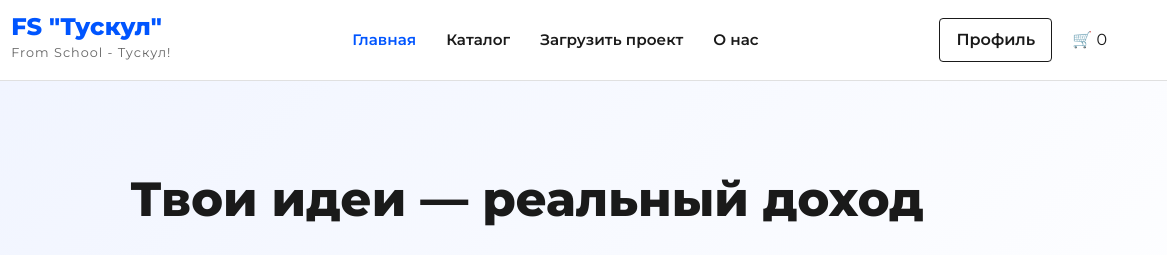
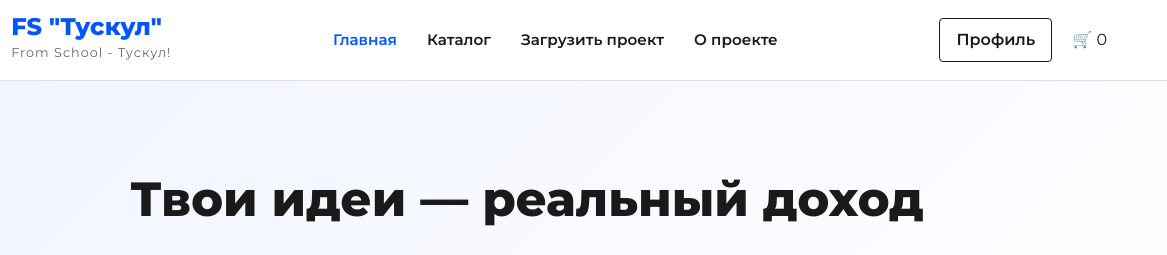
Before and after one commit to NEEWDM/MPIT2026, a website: page index.html in a window 1280 px wide. Shown: the top 255 px of the page, 113-1280 px from the left. Drawn offline with Linux system fonts and the light colour scheme; no server answers.

Commit message:
build14.2

```diff
--- a/index.html
+++ b/index.html
@@ -29,7 +29,7 @@
                     <li><a href="index.html" class="active">Главная</a></li>
                     <li><a href="catalog.html">Каталог</a></li>
                     <li><a href="upload.html">Загрузить проект</a></li>
-                    <li><a href="about.html">О нас</a></li>
+                    <li><a href="about.html">О проекте</a></li>
                 </ul>
             </nav>
 
```
